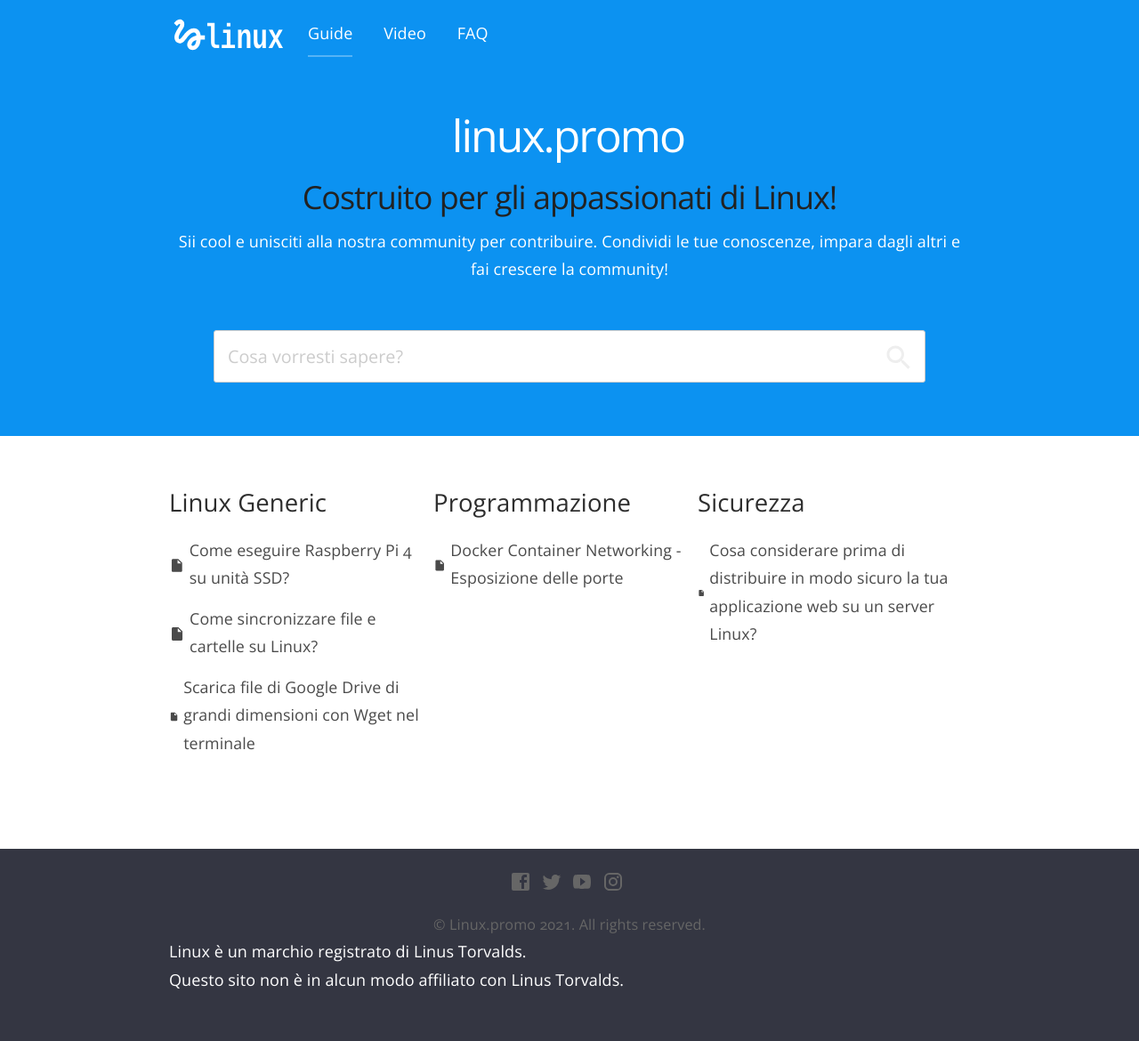
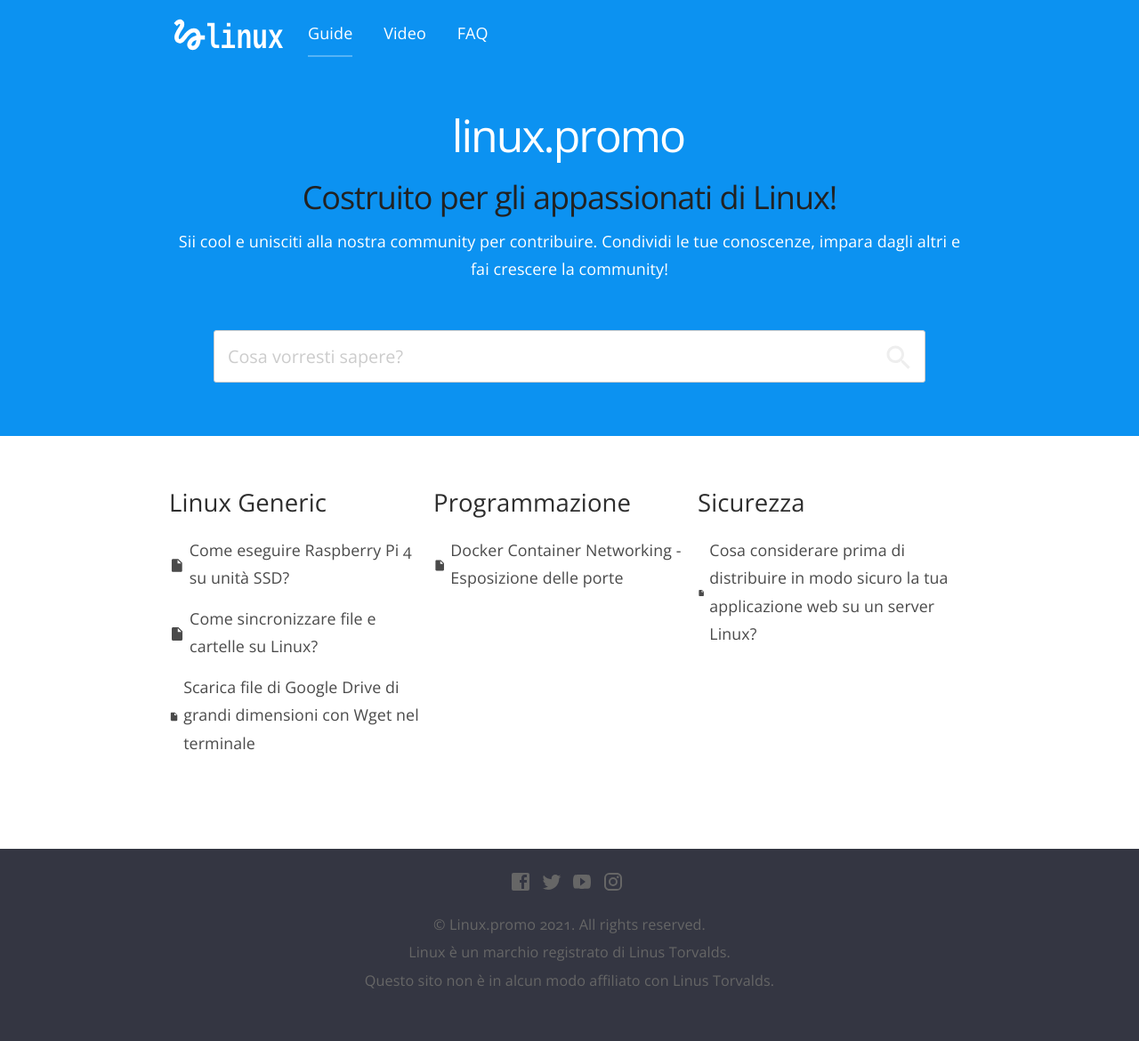
Before and after one commit to nuke86/linuxpromo.github.io, a Jekyll site: the page built from index.html, in a window 1280 px wide. Shown: the whole page at 89% size. Built offline with Jekyll 4.4.1, drawn with Linux system fonts in a browser that asks for light colours; nearby versions of some CDN libraries; after the commit the page ends 1138 px from its top, so only the background shows below that.

Commit message:
Base theme

```diff
--- a/_includes/footer.html
+++ b/_includes/footer.html
@@ -10,8 +10,8 @@
 					{{ link.name }}</a></li>
 			{% endfor %}
 		</ul>
-		<p class="copyright">&copy; {{ site.title }} {{ site.time | date: "%Y" }}. All rights reserved.</p>
-		<p>Linux è un marchio registrato di Linus Torvalds.<br />
+		<p class="copyright">&copy; {{ site.title }} {{ site.time | date: "%Y" }}. All rights reserved.<br />
+		Linux è un marchio registrato di Linus Torvalds.<br />
 		Questo sito non è in alcun modo affiliato con Linus Torvalds.</p>
 	</div>
 </footer>
```
